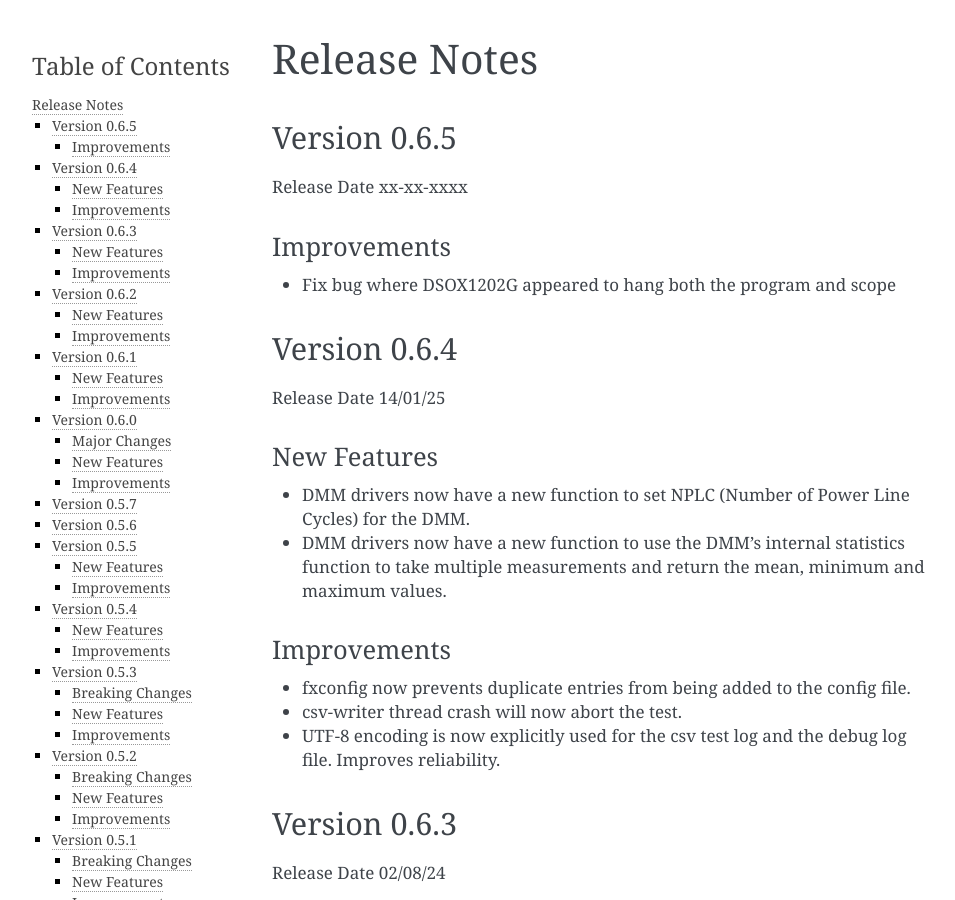
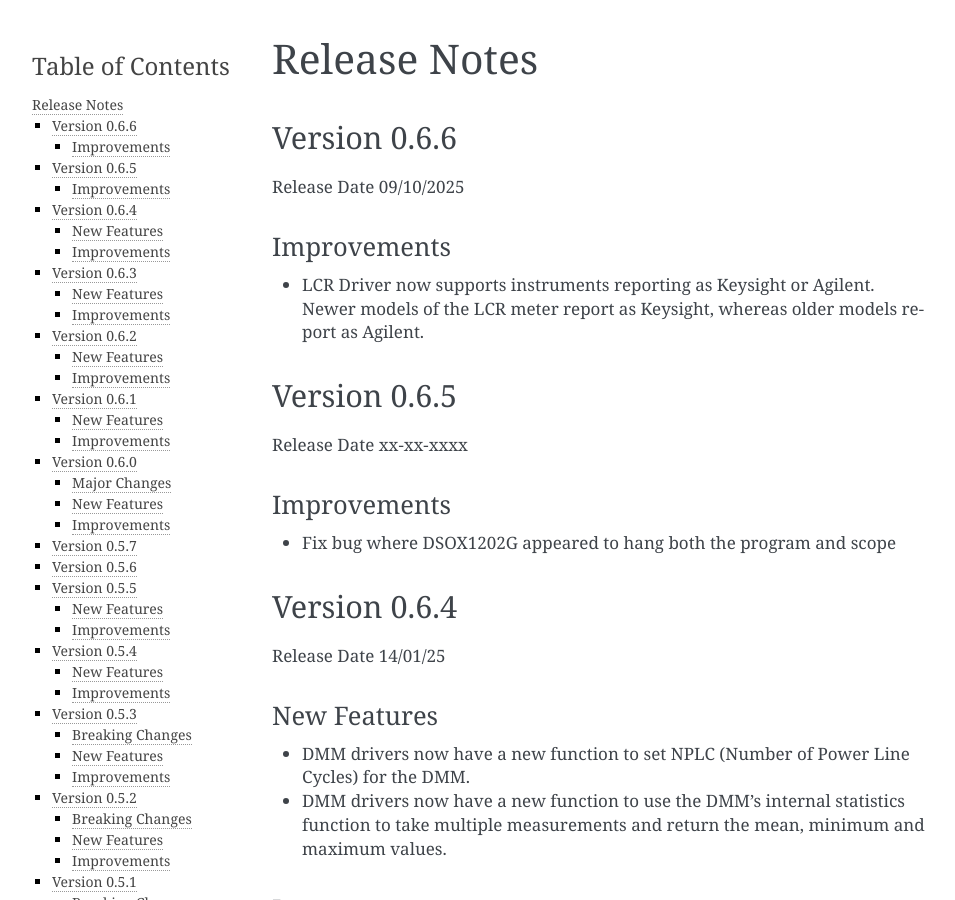
Before and after one commit to PyFixate/Fixate, a Sphinx documentation site: the page built from docs/release-notes.rst, in a window 1280 px wide and 900 px high. Shown: the whole window, without its empty margins (148-1103 px from the left). Built offline with Sphinx 7.4.7, drawn with Linux system fonts in a browser that asks for light colours.

Commit message:
Update release-notes.rst
updated release notes to show lcr driver changes.

```diff
--- a/docs/release-notes.rst
+++ b/docs/release-notes.rst
@@ -1,7 +1,14 @@
 ==================================
 Release Notes
 ==================================
+*************
+Version 0.6.6
+*************
+Release Date 09/10/2025
 
+Improvements
+############
+- LCR Driver now supports instruments reporting as Keysight or Agilent. Newer models of the LCR meter report as Keysight, whereas older models report as Agilent.
 *************
 Version 0.6.5
 *************
```
